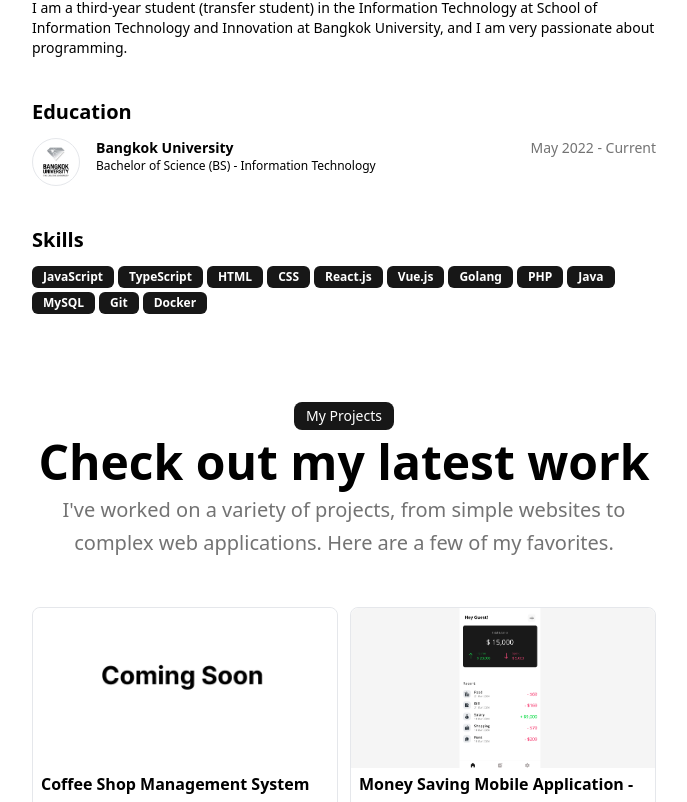
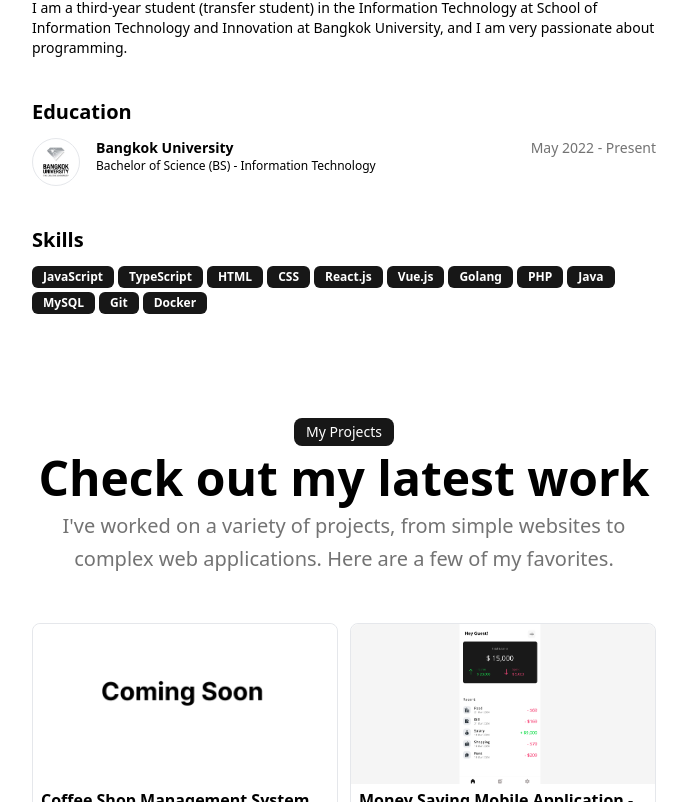
Before and after one commit to thanaphon-namj/thanaphon-namj.github.io, a React (Vite) app: page / in a window 1280 px wide. Shown: the part 298-1100 px from the top of the page, without its empty margins (296-983 px from the left). Built offline with nearby package versions, Linux system fonts and the light colour scheme.

Commit message:
Update ui

```diff
--- a/src/Components/Card.jsx
+++ b/src/Components/Card.jsx
@@ -18,7 +18,9 @@ function Card({
         <div className="space-y-1">
           <h3 className="font-semibold mt-1">{name}</h3>
           <div className="text-xs">{date}</div>
-          <div className="text-neutral-500 text-xs">{description}</div>
+          {description !== "" && (
+            <div className="text-neutral-500 text-xs">{description}</div>
+          )}
         </div>
       </div>
       <div className="flex flex-col text-neutral-500 text-sm px-2 mt-auto">
--- a/src/Sections/Education.jsx
+++ b/src/Sections/Education.jsx
@@ -36,7 +36,7 @@ function Education() {
                   </svg>
                 </h3>
                 <div className="text-neutral-500 text-xs sm:text-sm text-right tabular-nums">
-                  May 2022 - Current
+                  May 2022 - Present
                 </div>
               </div>
               <div className="text-xs">
--- a/src/Sections/Projects.jsx
+++ b/src/Sections/Projects.jsx
@@ -8,7 +8,7 @@ import figma from "../Assets/project6.png";
 
 function Projects() {
   return (
-    <section className="py-12 space-y-12">
+    <section className="py-16 space-y-12">
       <div className="flex flex-col text-center">
         <div className="space-y-2">
           <div className="inline-block bg-neutral-900 text-white text-sm rounded-lg px-3 py-1">
```
